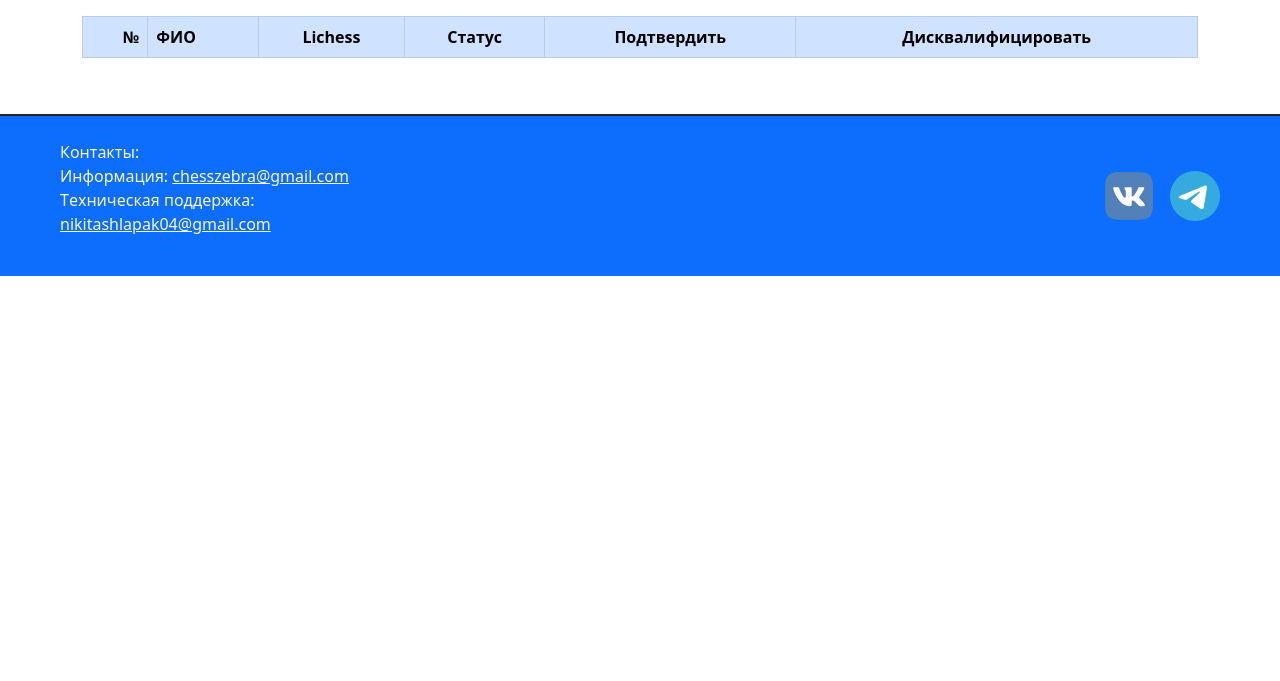
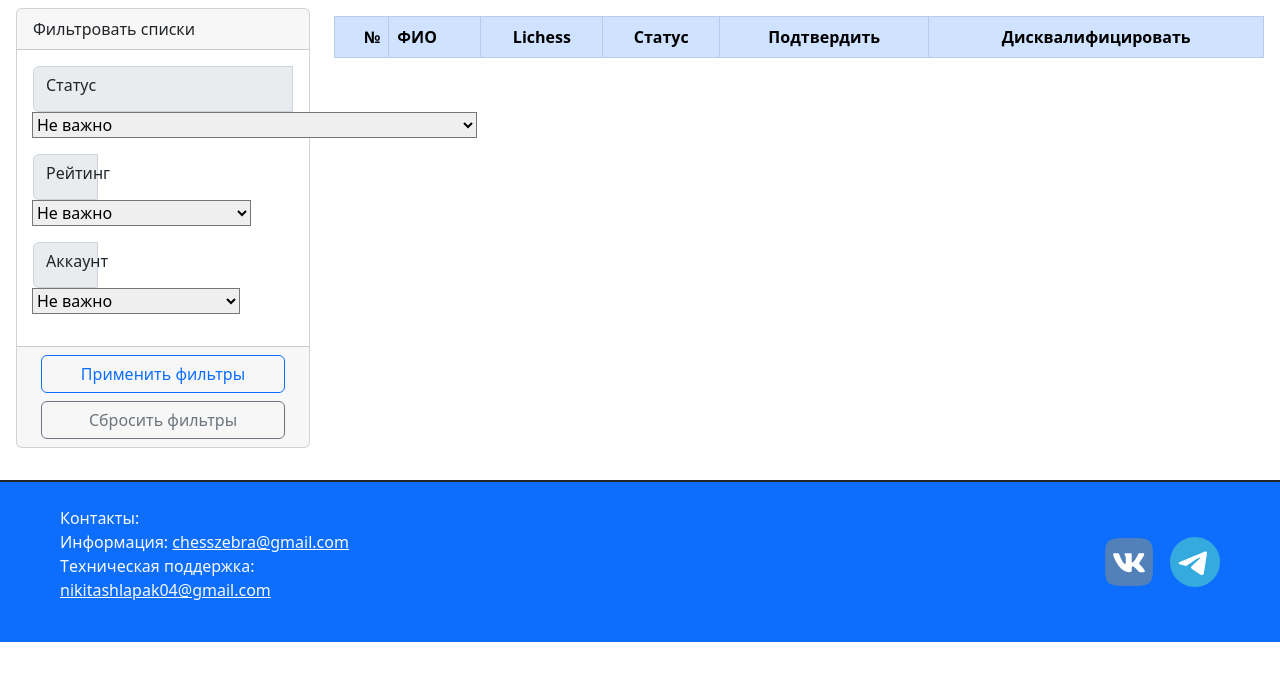
Before and after one commit to NikitaShlapak/yourmovechess, a Django app: page /list in a window 1280 px wide. Shown: the part 72-753 px from the top of the page. Run offline with Django 4.2, Linux system fonts and the light colour scheme; the visitor is signed in with stand-in values (Sample User, id 1); data comes from the database, SQL or seed files in the repository; lists and menus that the app fills with data are empty.

Commit message:
list filters + bugfixes

```diff
--- a/yourmove/competition/forms.py
+++ b/yourmove/competition/forms.py
@@ -72,3 +72,32 @@ class BanForm(forms.Form):
                                            'class': 'form-check-input'}
                                    ),
                                    required=False)
+
+class FilterListForm(forms.Form):
+    class StateChoises(models.TextChoices):
+        ANY = 'Не важно', 'Не важно'
+        REJECTED = 'Отклонено', 'Заявка отклонена'                                  #50
+        UNCONFIRMED = 'На проверке', 'Проверка не окончена'                         #150
+
+        CONFIRMED = 'Проверка пройдена', 'Участник допущен к отборочному этапу'     #250
+
+        ACTIVE = 'Отборочный этап', 'Участник принимает участие в отборочных турнирах'                      #350
+        PASSED =  'Отборочный этап (Завершён)','Участник принял участие в отборочных турнирах'
+
+        FINAL_ACCEED = 'Финал', 'Участник допущен к финалу'                      #750
+        FINAL = 'Финал (завершён)', 'Участник завершил фмнальный этап'                    #850
+
+        SUPERFINAL = 'Суперфинал', 'Участник приглашён на очный суперфинал'         #950
+    class RatingChoises(models.TextChoices):
+        ANY = 'Не важно', 'Не важно'
+        CONFIRMED = 'Рейтинг подтверждён', 'Рейтинг подтверждён'
+        UNCONFIRMED = 'Рейтинг не подтверждён','Рейтинг не подтверждён'
+
+    class LichessChoises(models.TextChoices):
+        ANY = 'Не важно', 'Не важно'
+        CONFIRMED = 'Аккаунт прикреплён','Аккаунт прикреплён'
+        UNCONFIRMED = 'Аккаунт не прикреплён','Аккаунт не прикреплён'
+
+    states = forms.ChoiceField(choices=StateChoises.choices, label='Статус')
+    rating = forms.ChoiceField(choices=RatingChoises.choices, label='Рейтинг')
+    lichess_account = forms.ChoiceField(choices=LichessChoises.choices, label='Аккаунт')
--- a/yourmove/competition/models.py
+++ b/yourmove/competition/models.py
@@ -229,8 +229,8 @@ class CustomUser(AbstractBaseUser, PermissionsMixin):
         return reverse('profile', kwargs={'user_id': self.pk})
 
     def get_max_rating(self):
-        return max(self.rating_standart_ru, self.rating_rapid_ru, self.rating_blitz_ru,
-                   self.rating_standart, self.rating_rapid, self.rating_blitz)
+        return int(max(self.rating_standart_ru, self.rating_rapid_ru, self.rating_blitz_ru,
+                   self.rating_standart, self.rating_rapid, self.rating_blitz))
 
     def is_unrated(self):
         if any((self.rating_standart_ru, self.rating_rapid_ru, self.rating_blitz_ru,
--- a/yourmove/competition/templates/competition/list.html
+++ b/yourmove/competition/templates/competition/list.html
@@ -5,14 +5,45 @@
 
 {% block content %}
 
+<div class="row px-3">
+{% if request.user.is_superuser %}
+    <div class="col-lg-3 col-12 py-2 sticky-top">
+        <div class="">
+            <div class="card ">
 
-<div class="container py-3">
+                <form action="{% url 'list' %}" method="get">
+                    <div class="card-header">Фильтровать списки</div>
+                    <div class="card-body">
 
+                     {% for f in form %}
+
+                            <div class="input-group mb-3">
+                              <span class="input-group-text text-center {% if f.label == 'Статус' %} w-100 {% else %} w-25{% endif %}">
+                                      <label for="{{ f.id_for_label }}" class="form-label text-center">{{ f.label }}</label>
+                              </span>
+
+                              {{ f }}
+
+                            </div>
+
+
+                    {% endfor %}
+                    </div>
+                    <div class="card-footer px-4">
+                        <button type="submit" class="btn btn-outline-primary w-100  mb-2">Применить фильтры</button>
+                        <a href="{% url 'list' %}" class="btn btn-outline-secondary w-100 ">Сбросить фильтры</a>
+                    </div>
+                </form>
+            </div>
+        </div>
+    </div>
+    {% endif %}
+    <div class="container col py-3">
         {% if page_obj %}
         <div class="w-100 mb-3">
             <div class="w-50 text-center p-0 m-0">
 
-          <p class="m-1">Страница {{ page_obj.number }} из {{ page_obj.paginator.num_pages }}</p>
+              <p class="m-1 fs-3">Страница {{ page_obj.number }} из {{ page_obj.paginator.num_pages }}</p>
 
             </div>
               {% include 'competition/fragments/paginator.html' %}
@@ -37,13 +68,14 @@
 
                     <tr>
                         <th class="align-middle text text-end">{{ user.place }}</th>
-                    <td class="align-middle"><a href="{% url 'profile' user.id %}" class="text-decoration-none text text-dark"><div class="w-100 {% if user.get_max_rating >= 2300 %} text-danger {% endif %} ">{{ user.get_full_name }}</div> </a>
+                        <td class="align-middle"><div class="d-flex justify-content-start"><a href="{% url 'profile' user.id %}" class="text-decoration-none text text-dark"><div class="w-100 {% if user.get_max_rating > 2300 %} text-danger {% endif %}">{{ user.get_full_name }}</div> </a>
                             {% if user.rf_id %}
                           <span class="d-inline-block" data-bs-toggle="tooltip" style="border-radius:12px;height:24px"
                                                               data-bs-title="Рейтинг подтверждён через сайт ФШР">
                               <img src="{% static 'yes.svg' %}" width="24" alt="123" class="position-relative start-50 top-50 translate-middle">
                           </span>
                           {% endif %}
+                        </div>
                         </td>
                         <td class="align-middle"><div class="d-flex justify-content-center"><a href="https://lichess.org/@/{{ user.lichess_nick }}" class="text-decoration-none text text-dark"><div class="w-100">{{ user.lichess_nick }}</div> </a>
                             {% if user.has_valid_token %}
@@ -81,8 +113,18 @@
             {% endfor %}
             </tbody>
         </table>
+         {% if page_obj %}
+        <div class="w-100 mb-3">
+            <div class="w-50 text-center p-0 m-0">
+
+              <p class="m-1 fs-3">Страница {{ page_obj.number }} из {{ page_obj.paginator.num_pages }}</p>
+
             </div>
-
+              {% include 'competition/fragments/paginator.html' %}
+        </div>
+        {% endif %}
+    </div>
+</div>
 {% if request.user.is_superuser %}
 
 {% for user in users %}
--- a/yourmove/competition/utils.py
+++ b/yourmove/competition/utils.py
@@ -32,3 +32,6 @@ class DataMixin:
     def get_user_context(self, **kwargs):
         context = kwargs
         return context
+
+def format_string(string):
+    return string.lower().replace('ё','е')
--- a/yourmove/competition/views.py
+++ b/yourmove/competition/views.py
@@ -15,7 +15,8 @@ from django.http import HttpResponse
 from django.shortcuts import render, redirect
 from django.urls import reverse_lazy
 from django.utils.safestring import mark_safe
-from django.views.generic import ListView
+from django.views.generic import ListView, FormView
+from django.views.generic.edit import FormMixin
 
 from competition import utils
 from competition.forms import *
@@ -99,6 +100,9 @@ def register_long(request):
                 new_user = CustomUser.objects.create(**user)
                 new_user.set_password(new_user.password)
                 new_user.save(update_fields=['password', ])
+                if new_user.middle_name:
+                    if new_user.middle_name.endswith('a'):
+                        new_user.gender = CustomUser.Gender.F
                 # print(new_user.pk)
                 if new_user.gender == CustomUser.Gender.M:
                     desc1 = Activity.ContentSample.male['reg']
@@ -108,7 +112,7 @@ def register_long(request):
                     desc2 = 'подана'
                 else:
                     desc2 = 'не подана'
-                # print(new_user.pk)
+
             except:
                 form.add_error(None, 'Error')
             else:
@@ -120,7 +124,7 @@ def register_long(request):
                 }
                 Activity.objects.create(**event)
                 new_user.email_user(subject=f"Регистрация на сайте yourmovechess.ru", message=f"Поздравляем с успешной регистрацией! "
-                                                                                          f"Вы можете посетить свой личный кабинет: {new_user.get_absolute_url()} чтобы подтвердить свой рейтинг и прикрепить аккаунт на lichess.org. "
+                                                                                          f"Вы можете посетить свой личный кабинет: {ALLOWED_HOSTS[-1]}{new_user.get_absolute_url()} чтобы подтвердить свой рейтинг и прикрепить аккаунт на lichess.org. "
                                                                                           f"Это значительно ускорит проверку и автоматически добавит вас в клуб и турниры!")
                 login(request=request, user=new_user)
                 return redirect('register_short')
@@ -134,14 +138,14 @@ def register_short(request):
         form = RegByIDForm(data=request.POST)
         if form.is_valid():
             suc, resp = update_with_rcf(form.cleaned_data['rf_id'])
-            # print(resp)
+
             if suc:
-                print(resp['last_name'] == request.user.last_name and resp['first_name'] == request.user.first_name)
-                if resp['last_name'] == request.user.last_name and resp['first_name'] == request.user.first_name:
+
+                if resp['last_name'] == format_string(request.user.last_name) and resp['first_name'] == format_string(request.user.first_name):
                     user = CustomUser.objects.get(email=request.user.email)
-                    print(resp)
+
                     user.rf_id = resp['rf_id']
-                    print(resp.get('rf_id'))
+
                     if resp.get('fide_id'):
                         user.fide_id = resp['fide_id']
 
@@ -200,9 +204,8 @@ def update_with_rcf(id):
         strs = html.select("li.list-group-item > span")
 
         name_full = name_full[1 + name_full.find('>'):name_full[1:].find('<')].replace('\n', '')
-        # print(name_full)
+        name_full = format_string(name_full)
         name_arr = name_full.split(' ', maxsplit=2)
-        # print(name_arr)
 
         caps = []
         for el in captions:
@@ -247,17 +250,66 @@ def update_with_rcf(id):
 
 
 
-class RangedListView(ListView):
+class RangedListView(FormMixin,ListView):
     model = CustomUser
     template_name = 'competition/list.html'
     context_object_name = 'users'
-    paginate_by = 100
+    paginate_by = 20
+    form_class = FilterListForm
+
+    def get_success_url(self):
+        return reverse_lazy('list')
+    def get_queryset(self):
+        def_filter = dict(is_banned=False, is_active=True, not_plaing=False)
+        filter = def_filter | {}
+        exclude = {}
+        if self.request.GET:
+            data = dict(self.request.GET)
+            for field in data.keys():
+
+                if data[field][-1] != 'Не важно':
+                    if field == 'states':
+                        filter = filter | {'state':data[field][-1]}
+                    elif field == 'rating':
+                        print(data[field][-1], FilterListForm.RatingChoises.CONFIRMED, data[field][-1] == FilterListForm.RatingChoises.CONFIRMED)
+                        if data[field][-1] == FilterListForm.RatingChoises.CONFIRMED:
+                            filter = filter | {'rf_id__isnull':False}
+                        else:
+                            filter = filter | {'rf_id__isnull': True}
+                    elif field == 'lichess_account':
+                        if data[field][-1] == FilterListForm.LichessChoises.CONFIRMED:
+                            filter = filter | {'lichess_token__contains': 'li'}
+                        else:
+                            exclude = exclude | {'lichess_token__contains': 'li'}
+
+        queryset = self.model.objects.filter(**filter).order_by('place')
+        if exclude:
+            queryset = queryset.exclude(**exclude)
+        return queryset
+
+    def get_context_data(self, *args, **kwargs):
+        new_context = dict(base_link_appendix='', login_form = login_form)
+        if self.request.GET:
+            data = dict(self.request.GET)
+            self.initial = data
+            if 'states' in data.keys():
+                new_context[
+                    'base_link_appendix'] = f"states={data['states'][-1].replace(' ', '+')}&rating={data['rating'][-1].replace(' ', '+')}&lichess_account={data['lichess_account'][-1].replace(' ', '+')}"
+
+        return super().get_context_data(*args, **kwargs) | new_context
+
+class RangedListViewFiltered(ListView):
+    model = CustomUser
+    template_name = 'competition/list.html'
+    context_object_name = 'users'
+    paginate_by = 20
 
     def get_queryset(self):
         return self.model.objects.filter(is_banned=False, is_active=True, not_plaing=False).order_by('place')
-
     def get_context_data(self, *args, **kwargs):
         return super().get_context_data(*args, **kwargs)|{'login_form': login_form}
+
+
 
 
 
@@ -320,9 +372,7 @@ def confirm(request, user_id):
             # print(event)
             Activity.objects.create(**event)
             user.email_user(subject=f"Изменение статуса заявки", message=f"Поздравляем, ваша заявка была одобрена!"
-                                                                         f"Проверьте свой аккаунт на lichess.org (https://lichess.org/@/{user.lichess_nick})."
-                                                                         f"Если система не добавила вас в клуб (https://lichess.org/team/KZOBTBjG) автоматически, подайте, пожалуйста заявку самостоятельно."
-                                                                         f"Пароль - ObninskForever")
+                                                                         f"Проверьте свой аккаунт на lichess.org (https://lichess.org/@/{user.lichess_nick}).")
             if user.has_valid_token():
                 token = user.lichess_token
                 try:
@@ -337,9 +387,24 @@ def confirm(request, user_id):
                         master_session = berserk.TokenSession(LICHESS_DATA['master_token'])
                         joined_res = master_session.post(
                             f'https://lichess.org/api/team/{LICHESS_DATA["team_id"]}/request/{user.lichess_nick.lower()}/accept')
-                        if joined_res.status_code == 200:
-                            return join_swiss(request, 0)
-                        return join_swiss(request, 0)
+                        try:
+                            client = utils.BetterSwiss(session=session)
+                            res = [client.join(swiss) for swiss in LICHESS_DATA['swiss_ids']]
+                            if res[0]['ok'] or res[1]['ok'] or res[2]['ok'] or res[3]['ok'] :
+                                event = {
+                                    'heading': 'Участник присоединился к турниру',
+                                    'content': user.get_full_name() + ' Включился в борьбу',
+                                    'type': Activity.Types.PROMOTED,
+                                    'user': user
+                                }
+
+                                Activity.objects.create(**event)
+                                user.state = user.States.ACTIVE
+                                user.save()
+                        except:
+                            return HttpResponse(
+                                'Ошибка добавления в Турниры. Попробуйсте снова. Если проблема не исчезнет, обратитесь в техподдержку')
+                        return redirect('profile', user.pk)
                 except:
                     return HttpResponse(
                         'Ошибка добавления в клуб. Попробуйсте снова. Если проблема не исчезнет, обратитесь в техподдержку')
@@ -403,7 +468,7 @@ def lichess_auth(request):
                 f'техпоодержку и сообщите следующие данные:<br> {user=}<br>{request=}<br> {token=}<br> {session=}<br> {client=}'))
         else:
             event = {
-                'heading': 'Участник подтвердил аккаунт liches.org',
+                'heading': 'Участник подтвердил аккаунт lichess.org',
                 'content': user.get_full_name() + ' Подтвердил свой аккаунт и статус участника отборочного этапа. ',
                 'type': Activity.Types.PROMOTED,
                 'user': user
@@ -456,7 +521,7 @@ def join_team(request):
                 raise Exception
     except:
         return HttpResponse(
-            'Ошибка добавления в клуб. Попробуйсте снова. Если проблема не исчезнет, обратитесь в техподдержку')
+            'Ошибка добавления в клуб. Попробуйте снова. Если проблема не исчезнет, обратитесь в техподдержку')
 
     return redirect('profile', user.pk)
 
```
Also changed, not shown: yourmove/competition/templates/competition/fragments/paginator.html (+7 -7 lines). Lines whose indentation alone changed are shown as unchanged.
